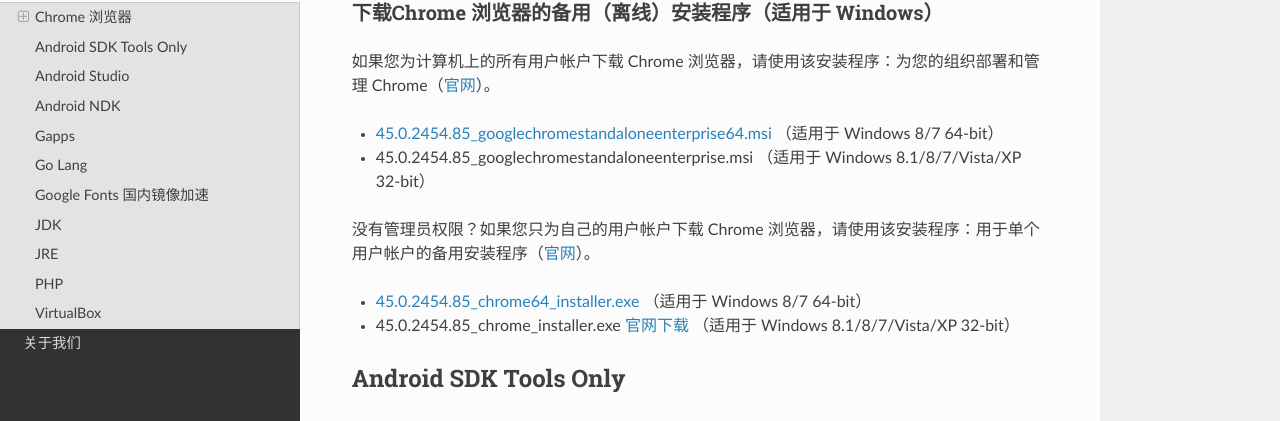
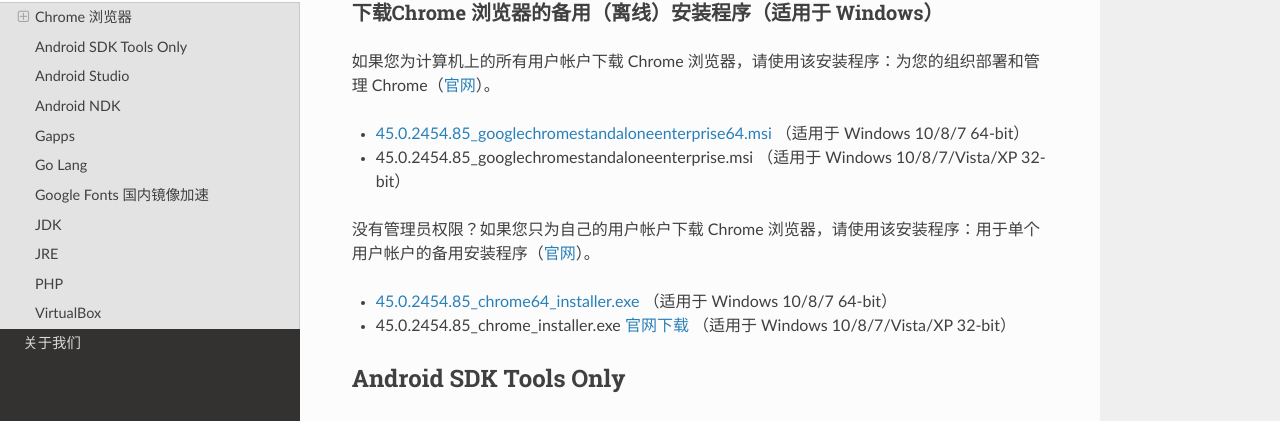
Before and after one commit to sinkcup/gmirror-portal, an MkDocs documentation site: the page built from docs/index.md, in a window 1280 px wide and 900 px high, scrolled down 586 px. Shown: the part 134-555 px from the top of the window. Built offline with MkDocs 1.6.1, drawn with Linux system fonts in a browser that asks for light colours; nearby versions of some CDN libraries; old or Windows-style settings are respelled for this version of MkDocs.

Commit message:
resolved #3

```diff
--- a/docs/index.md
+++ b/docs/index.md
@@ -21,13 +21,13 @@
 
 如果您为计算机上的所有用户帐户下载 Chrome 浏览器，请使用该安装程序：为您的组织部署和管理 Chrome（[官网](http://www.google.cn/intl/zh-CN/chrome/business/browser/admin/)）。
 
- * [45.0.2454.85\_googlechromestandaloneenterprise64.msi](http://dl.gmirror.org/chrome/win/45.0.2454.85\_googlechromestandaloneenterprise64.msi) （适用于 Windows 8/7 64-bit）
- * 45.0.2454.85\_googlechromestandaloneenterprise.msi （适用于 Windows 8.1/8/7/Vista/XP 32-bit）
+ * [45.0.2454.85\_googlechromestandaloneenterprise64.msi](http://dl.gmirror.org/chrome/win/45.0.2454.85\_googlechromestandaloneenterprise64.msi) （适用于 Windows 10/8/7 64-bit）
+ * 45.0.2454.85\_googlechromestandaloneenterprise.msi （适用于 Windows 10/8/7/Vista/XP 32-bit）
 
 没有管理员权限？如果您只为自己的用户帐户下载 Chrome 浏览器，请使用该安装程序：用于单个用户帐户的备用安装程序（[官网](http://www.google.cn/intl/zh-CN/chrome/business/browser/?standalone=1)）。
 
- * [45.0.2454.85\_chrome64\_installer.exe](http://dl.gmirror.org/chrome/win/45.0.2454.85\_chrome64\_installer.exe) （适用于 Windows 8/7 64-bit）
- * 45.0.2454.85\_chrome\_installer.exe [官网下载](https://dl.google.com/chrome/win/44279B03EFF4252A/45.0.2454.85_chrome_installer.exe) （适用于 Windows 8.1/8/7/Vista/XP 32-bit）
+ * [45.0.2454.85\_chrome64\_installer.exe](http://dl.gmirror.org/chrome/win/45.0.2454.85\_chrome64\_installer.exe) （适用于 Windows 10/8/7 64-bit）
+ * 45.0.2454.85\_chrome\_installer.exe [官网下载](https://dl.google.com/chrome/win/44279B03EFF4252A/45.0.2454.85_chrome_installer.exe) （适用于 Windows 10/8/7/Vista/XP 32-bit）
 
 ## Android SDK Tools Only
 
```
